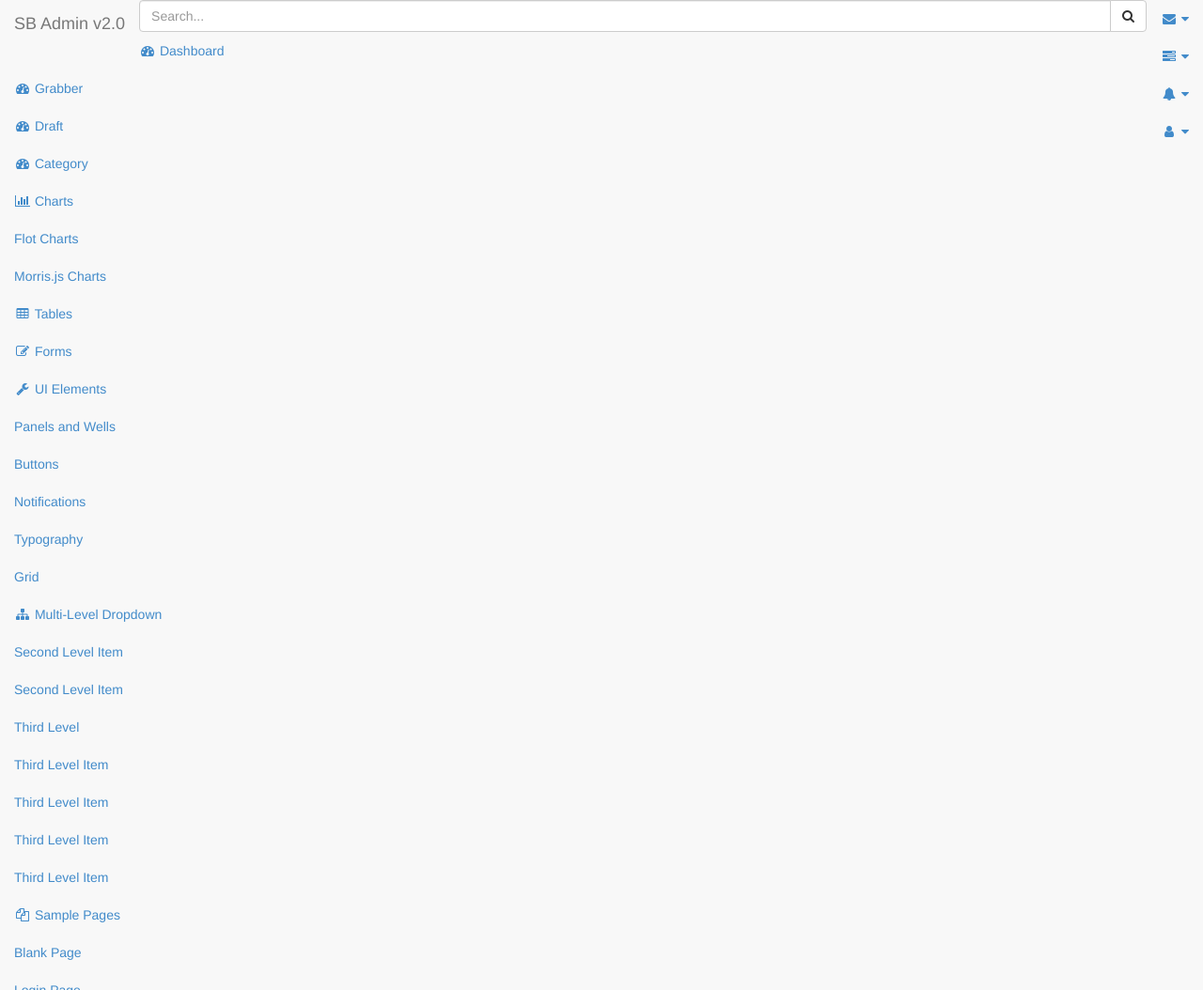
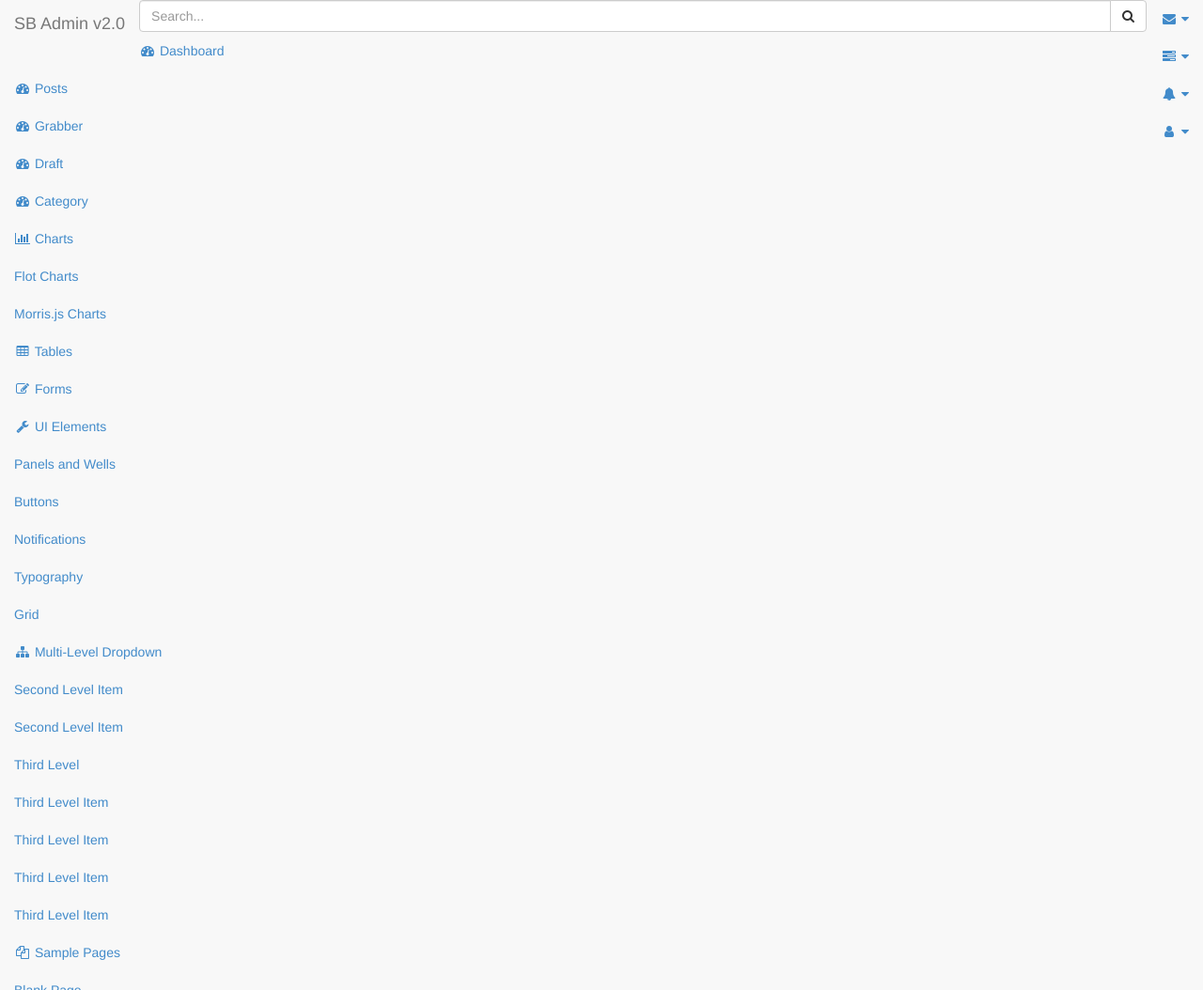
Before and after one commit to kholidfu/hompho, a Flask app: page /admin/category in a window 1280 px wide. Shown: the whole page at 94% size. Run offline with Flask 2, Linux system fonts and the light colour scheme; parts of the project's set-up code (start-up, migrations or seed data) failed here and were passed over; some libraries are stand-ins or nearby versions.

Commit message:
adding sidebar menu (link) to /admin/posts.

```diff
--- a/app/templates/admin/base.html
+++ b/app/templates/admin/base.html
@@ -267,6 +267,9 @@
                             <a href="/admin"><i class="fa fa-dashboard fa-fw"></i> Dashboard</a>
                         </li>
                         <li>
+                            <a href="/admin/posts"><i class="fa fa-dashboard fa-fw"></i> Posts</a>
+                        </li>
+                        <li>
                             <a href="/admin/grabber"><i class="fa fa-dashboard fa-fw"></i> Grabber</a>
                         </li>
                         <li>
```
